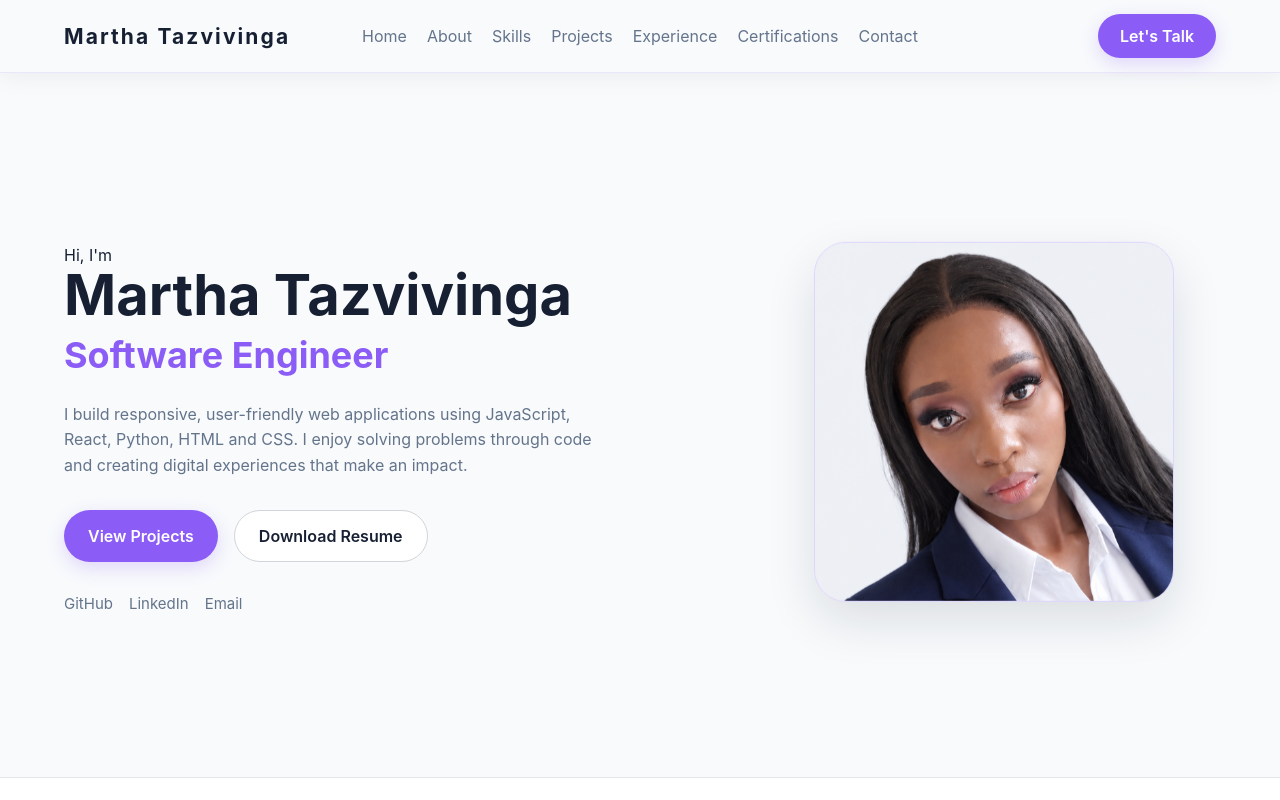
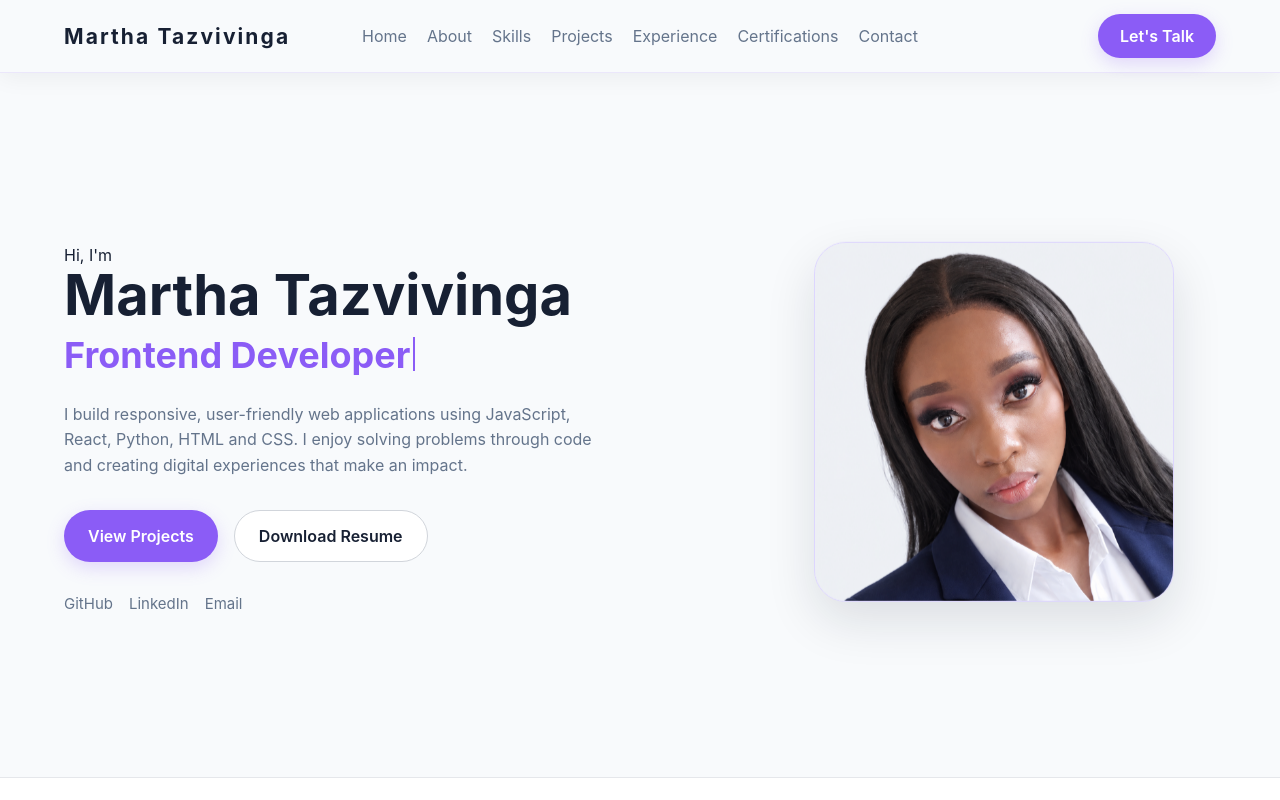
Before and after one commit to marthatazvivinga480-cyber/Portfolio, a React (Vite) app: page / in a window 1280 px wide. Shown: the top 800 px of the page. Built offline with nearby package versions, Linux system fonts and the light colour scheme.

Commit message:
removed some text on contact information

```diff
--- a/src/App.css
+++ b/src/App.css
@@ -402,6 +402,35 @@ textarea {
   overflow-wrap: break-word;
 }
 
+.hero-subtitle {
+  display: grid;
+}
+
+.hero-subtitle-placeholder,
+.hero-subtitle-text {
+  grid-area: 1 / 1;
+  padding-right: 0.2em;
+}
+
+.hero-subtitle-placeholder {
+  visibility: hidden;
+}
+
+.hero-typing-cursor {
+  display: inline-block;
+  height: 0.95em;
+  border-right: 2px solid currentColor;
+  margin-left: 0.08em;
+  vertical-align: -0.08em;
+  animation: hero-cursor-blink 0.8s step-end infinite;
+}
+
+@keyframes hero-cursor-blink {
+  50% {
+    opacity: 0;
+  }
+}
+
 .hero-text {
   max-width: 544px;
 
@@ -1855,6 +1884,10 @@ textarea {
 ========================= */
 
 @media (prefers-reduced-motion: reduce) {
+  .hero-typing-cursor {
+    display: none;
+  }
+
   html {
     scroll-behavior: auto;
   }
--- a/src/Components/Contact.tsx
+++ b/src/Components/Contact.tsx
@@ -28,13 +28,12 @@ function Contact() {
             <p>Harare, Zimbabwe</p>
           </div>
 
-          <form className="contact-form" onSubmit={handleSubmit} aria-describedby="contact-help">
+          <form className="contact-form" onSubmit={handleSubmit}>
             <div className="form-row">
               <input type="text" name="name" aria-label="Your Name" autoComplete="name" placeholder="Your Name" required />
               <input type="email" name="email" aria-label="Your Email" autoComplete="email" placeholder="Your Email" required />
             </div>
             <textarea name="message" aria-label="Your Message" placeholder="Your Message" rows={6} required />
-            <p id="contact-help">Opens your email app with a draft for you to send. You can also email marthatazvivinga@gmail.com directly.</p>
             <button type="submit" className="contact-button">
               Open Email Draft
             </button>
--- a/src/Components/Hero.tsx
+++ b/src/Components/Hero.tsx
@@ -1,10 +1,54 @@
+import { useEffect, useState } from "react";
+
+const title = "Frontend Developer";
+
 function Hero() {
+  const [subtitle, setSubtitle] = useState(title);
+
+  useEffect(() => {
+    const preference = window.matchMedia("(prefers-reduced-motion: reduce)");
+    let timer: ReturnType<typeof setTimeout>;
+
+    const startTyping = () => {
+      clearTimeout(timer);
+      if (preference.matches) {
+        setSubtitle(title);
+        return;
+      }
+
+      let characters = 0;
+      setSubtitle("");
+      const typeCharacter = () => {
+        characters += 1;
+        setSubtitle(title.slice(0, characters));
+        if (characters < title.length) {
+          timer = setTimeout(typeCharacter, 100);
+        }
+      };
+      timer = setTimeout(typeCharacter, 350);
+    };
+
+    startTyping();
+    preference.addEventListener("change", startTyping);
+    return () => {
+      clearTimeout(timer);
+      preference.removeEventListener("change", startTyping);
+    };
+  }, []);
+
   return (
     <section id="home" className="hero">
       <div className="hero-left">
         <p className="hero-tag">Hi, I'm</p>
         <h1>Martha Tazvivinga</h1>
-        <h2>Software Engineer</h2>
+        <h2 className="hero-subtitle" aria-label={title}>
+          <span className="hero-subtitle-placeholder" aria-hidden="true">
+            {title}
+          </span>
+          <span className="hero-subtitle-text" aria-hidden="true">
+            {subtitle}<span className="hero-typing-cursor" />
+          </span>
+        </h2>
 
         <p className="hero-text">
           I build responsive, user-friendly web applications using JavaScript,
--- a/src/Components/Projects.tsx
+++ b/src/Components/Projects.tsx
@@ -17,7 +17,7 @@ function Projects() {
         "A simple and efficient task manager app with add, edit, delete, and local storage functionality.",
       tags: ["Python", "HTML", "CSS"],
       github: "",
-      liveDemo: "",
+      liveDemo: "https://django-todo-lr70.onrender.com/",
       image: "/todo-app.png",
     },
     {
```
